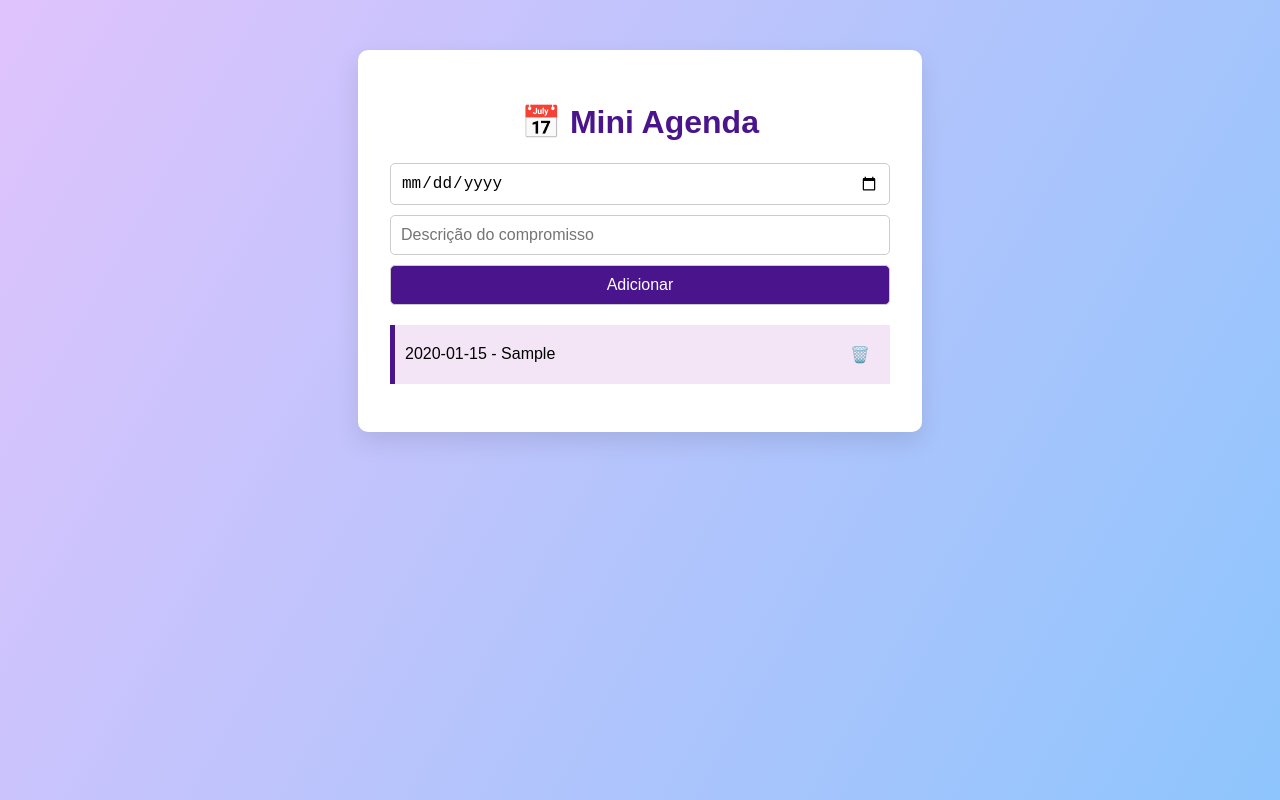
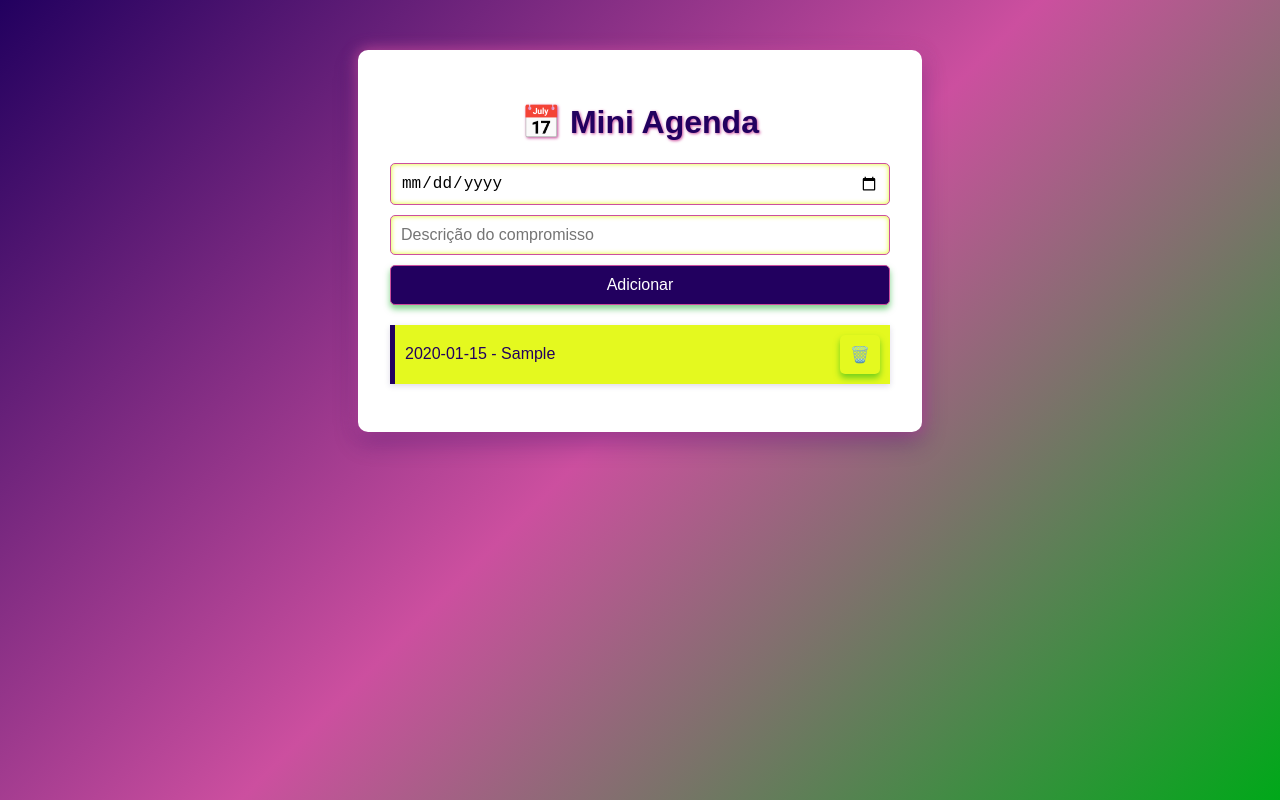
Before and after one commit to MandyCastilho/mini_agenda, a plain HTML site: page index.html in a window 1280 px wide. Both pictures are taken after typing "2020-01-15", "Sample" into the empty fields and a click on the button "Adicionar". Drawn offline with Linux system fonts and the light colour scheme.

Commit message:
📓 Mini Agenda - Estilo
Mudei as cores.

```diff
--- a/style.css
+++ b/style.css
@@ -2,7 +2,7 @@
 
 body {
   font-family: Arial, sans-serif;
-  background: linear-gradient(120deg, #e0c3fc, #8ec5fc);
+  background: linear-gradient(135deg, #22005f 0%, #cc4f9f 50%, #00a819 100%);
   margin: 0;
   padding: 0;
   display: flex;
@@ -16,14 +16,15 @@ body {
   margin-top: 50px;
   padding: 2rem;
   border-radius: 10px;
-  box-shadow: 0 10px 25px rgba(0,0,0,0.1);
+  box-shadow: 0 10px 25px rgba(34, 0, 95, 0.3), 0 0 15px #cc4f9f;
   width: 90%;
   max-width: 500px;
 }
 
 h1 {
   text-align: center;
-  color: #4a148c;
+  color: #22005f;
+  text-shadow: 1px 1px 3px #cc4f9f;
 }
 
 form {
@@ -36,18 +37,34 @@ input, button {
   padding: 10px;
   font-size: 1rem;
   border-radius: 5px;
-  border: 1px solid #ccc;
+  border: 1px solid #cc4f9f;
+  box-shadow: inset 0 0 5px #e4f91f;
+  transition: box-shadow 0.3s ease, border-color 0.3s ease;
+}
+
+input:focus {
+  outline: none;
+  border-color: #00a819;
+  box-shadow: 0 0 8px #00a819;
 }
 
 button {
-  background-color: #4a148c;
+  background-color: #22005f;
   color: white;
   cursor: pointer;
-  transition: background 0.3s;
+  transition: background 0.3s, box-shadow 0.3s ease;
+  box-shadow: 0 4px 6px rgba(0, 168, 25, 0.5);
 }
 
 button:hover {
-  background-color: #6a1b9a;
+  background-color: #cc4f9f;
+  box-shadow: 0 6px 12px rgba(204, 79, 159, 0.7);
+  transform: translateY(-2px);
+}
+
+button:active {
+  transform: translateY(0);
+  box-shadow: 0 3px 6px rgba(204, 79, 159, 0.5);
 }
 
 ul {
@@ -57,19 +74,33 @@ ul {
 }
 
 li {
-  background-color: #f3e5f5;
+  background-color: #e4f91f;
   padding: 10px;
   margin-bottom: 10px;
-  border-left: 5px solid #4a148c;
+  border-left: 5px solid #22005f;
   display: flex;
   justify-content: space-between;
   align-items: center;
+  color: #22005f;
+  box-shadow: 0 2px 6px rgba(34, 0, 95, 0.15);
+  transition: background-color 0.3s ease;
+}
+
+li:hover {
+  background-color: #cc4f9f;
+  color: white;
 }
 
 li button {
   background: transparent;
   border: none;
-  color: #c62828;
+  color: #00a819;
   font-weight: bold;
   cursor: pointer;
+  transition: color 0.3s ease;
 }
+
+li button:hover {
+  color: #e4f91f;
+  text-shadow: 0 0 5px #e4f91f;
+}
```
